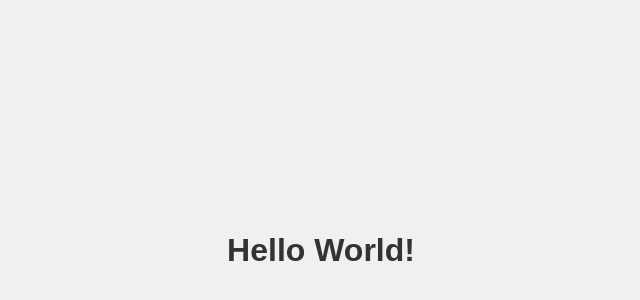
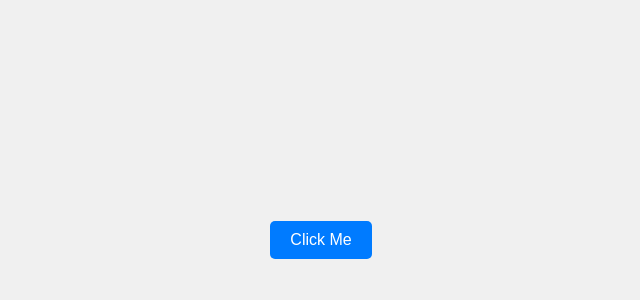
Before and after one commit to cherylaitt/my-bot-website, a plain HTML site: page index.html in a window 1280 px wide. Shown: the part 150-450 px from the top of the page, without its empty margins (319-959 px from the left). Drawn offline with Linux system fonts and the light colour scheme.

Commit message:
Upload HTML from Monica

```diff
--- a/index.html
+++ b/index.html
@@ -3,10 +3,11 @@
 <head>
     <meta charset="UTF-8">
     <meta name="viewport" content="width=device-width, initial-scale=1.0">
-    <title>Hello World</title>
+    <title>Hello World Button</title>
     <style>
         body {
             display: flex;
+            flex-direction: column;
             justify-content: center;
             align-items: center;
             height: 100vh;
@@ -14,12 +15,35 @@
             font-family: Arial, sans-serif;
             background-color: #f0f0f0;
         }
-        h1 {
+        button {
+            padding: 10px 20px;
+            font-size: 16px;
+            cursor: pointer;
+            border: none;
+            border-radius: 5px;
+            background-color: #007bff;
+            color: white;
+            transition: background-color 0.3s;
+        }
+        button:hover {
+            background-color: #0056b3;
+        }
+        #output {
+            margin-top: 20px;
+            font-size: 24px;
             color: #333;
+            font-weight: bold;
         }
     </style>
 </head>
 <body>
-    <h1>Hello World!</h1>
+    <button onclick="printHelloWorld()">Click Me</button>
+    <div id="output"></div>
+
+    <script>
+        function printHelloWorld() {
+            document.getElementById('output').innerText = 'Hello World!';
+        }
+    </script>
 </body>
 </html>
```
